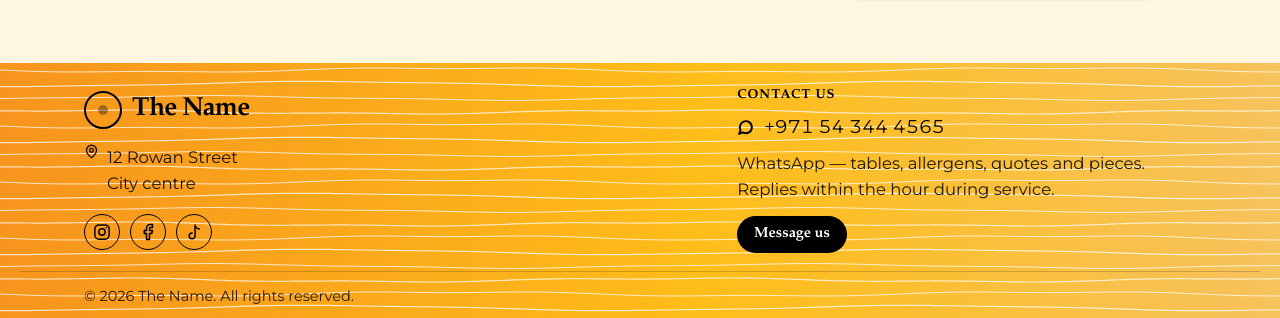
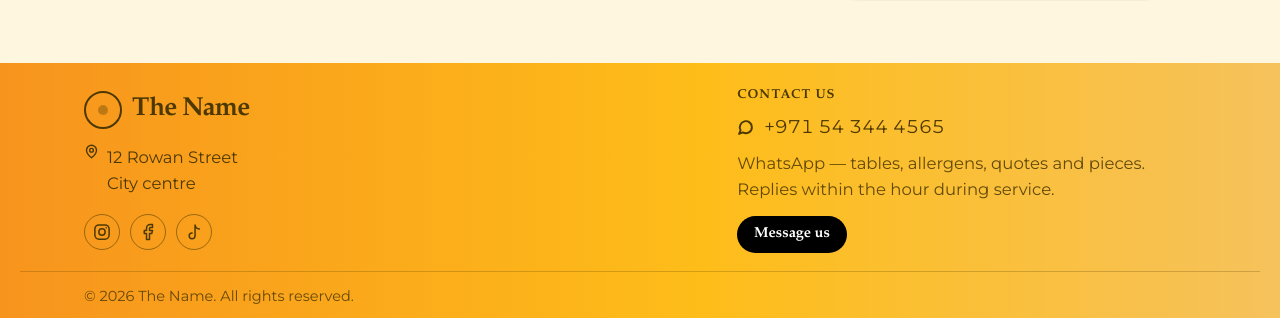
Before and after one commit to amr9/The-Name, a React (Vite) app: page / in a window 1280 px wide. Shown: the part 4669-4987 px from the top of the page. Built offline with nearby package versions, Linux system fonts and the light colour scheme; no server answers.

Commit message:
remove footer  white lines

```diff
--- a/src/components/Footer/Footer.css
+++ b/src/components/Footer/Footer.css
@@ -1,15 +1,14 @@
-/* The guideline's ruled yellow pattern (cover / p.2) across the whole footer:
-   hand-drawn style wavy white lines over the accent gradient. The texture is
-   a seamlessly tiling SVG in public/media/brand/ — swap that file to retune
-   the line weight, spacing or waviness. */
+/* The guideline's accent panel (cover / p.2) across the whole footer, flat —
+   the ruled line texture that used to sit over it is gone.
+   Type on it is the darkest step of the accent ramp rather than pure black:
+   on a warm yellow ground that stays legible while reading as part of the
+   brand palette instead of punching a hole in it. */
 .footer {
-  background-color: #febd19;
-  background-image:
-    url('/media/brand/footer-pattern.svg'),
-    var(--gradient-panel);
-  background-repeat: repeat, no-repeat;
-  background-size: 600px 56px, cover;
-  color: var(--color-black);
+  background-color: var(--color-accent);
+  background-image: var(--gradient-panel);
+  background-repeat: no-repeat;
+  background-size: cover;
+  color: var(--color-accent-800);
 }
 
 /* Slim: brand + socials on the left, contact on the right. */
@@ -28,11 +27,11 @@
   margin: var(--space-3) 0 0;
   font-size: var(--text-body);
   line-height: 1.6;
-  color: color-mix(in srgb, var(--color-black) 90%, transparent);
+  color: var(--color-accent-800);
 }
 
 .footer-heading {
-  color: var(--color-black);
+  color: var(--color-accent-800);
   margin: 0 0 var(--space-2);
 }
 
@@ -43,16 +42,16 @@
   font-size: var(--text-lg);
   font-variant-numeric: tabular-nums;
   white-space: nowrap;
-  color: var(--color-black);
+  color: var(--color-accent-800);
 }
-.footer-phone:hover { color: var(--color-black); text-decoration: underline; }
+.footer-phone:hover { color: var(--color-accent-800); text-decoration: underline; }
 
 .footer-note {
   margin: 8px 0 0;
   font-size: var(--text-body);
   line-height: 1.6;
   max-width: 42ch;
-  color: color-mix(in srgb, var(--color-black) 88%, transparent);
+  color: color-mix(in srgb, var(--color-accent-800) 88%, transparent);
 }
 
 .footer-message-btn {
@@ -61,8 +60,8 @@
 }
 
 .footer-bottom {
-  border-top: 1px solid color-mix(in srgb, var(--color-black) 18%, transparent);
+  border-top: 1px solid color-mix(in srgb, var(--color-accent-800) 24%, transparent);
   padding-block: var(--space-3);
   font-size: var(--text-sm);
-  color: color-mix(in srgb, var(--color-black) 85%, transparent);
+  color: color-mix(in srgb, var(--color-accent-800) 85%, transparent);
 }
--- a/src/components/Footer/SocialLinks.css
+++ b/src/components/Footer/SocialLinks.css
@@ -12,12 +12,12 @@
   width: 36px;
   height: 36px;
   border-radius: 50%;
-  color: var(--color-black);
-  border: 1.5px solid var(--color-black);
+  color: var(--color-accent-800);
+  border: 1.5px solid color-mix(in srgb, var(--color-accent-800) 55%, transparent);
   transition: background 0.15s ease, color 0.15s ease;
 }
 
 .social-link:hover {
-  background: var(--color-black);
+  background: var(--color-accent-800);
   color: var(--color-accent);
 }
--- a/src/components/Logo.css
+++ b/src/components/Logo.css
@@ -33,6 +33,7 @@
 }
 .logo-lg .logo-dot { width: 12px; height: 12px; }
 
-/* On the yellow footer the accent mark would vanish — draw it in black. */
-.logo-tone-dark .logo-ring { border-color: var(--color-black); }
-.logo-tone-dark .logo-dot { background: var(--color-black); }
+/* On the yellow footer the accent mark would vanish — draw it in the ramp's
+   darkest step, the same color the footer sets its type in. */
+.logo-tone-dark .logo-ring { border-color: var(--color-accent-800); }
+.logo-tone-dark .logo-dot { background: var(--color-accent-800); }
```
Also changed, not shown: 1 other file (tests, documents, lock files or other folders).
